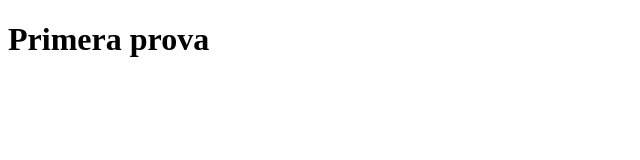
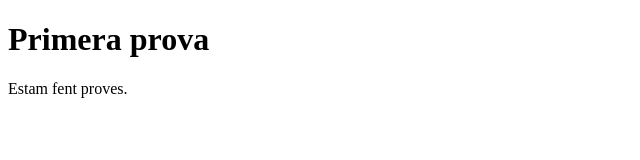
Before and after one commit to tomcifpfbmoll/prova, a plain HTML site: page index.html in a window 1280 px wide. Shown: the whole page, without its empty margins (0-640 px from the left). Drawn offline with Linux system fonts and the light colour scheme.

Commit message:
Afegit paràgraf a la pàgina principal

```diff
--- a/index.html
+++ b/index.html
@@ -5,5 +5,6 @@
   </head>
   <body>
     <h1> Primera prova</h1>
+    <p> Estam fent proves.</p>
   </body>
 </html>
```
